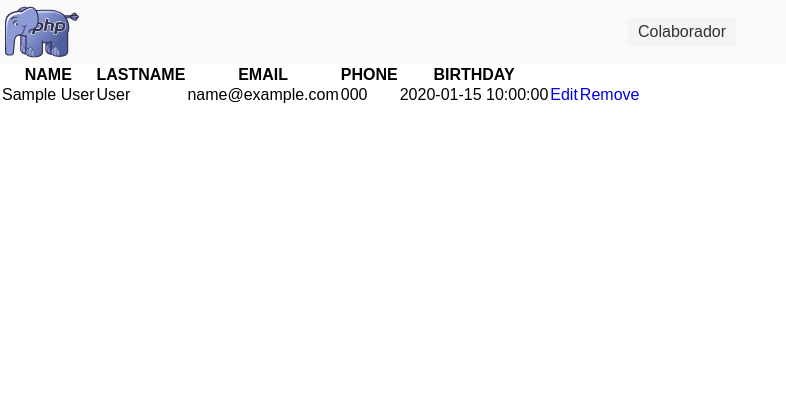
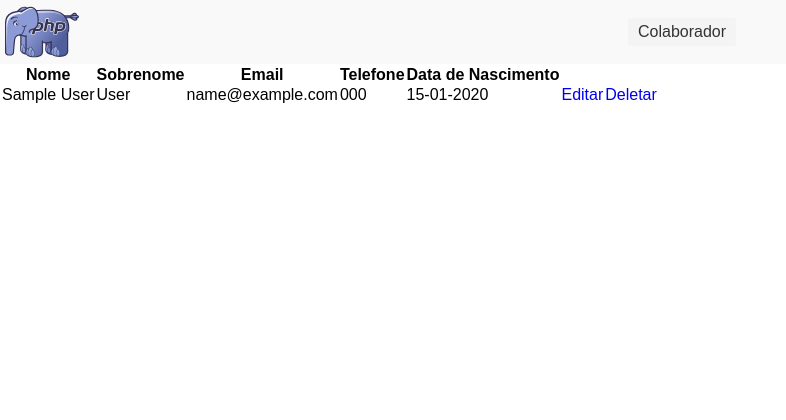
Before and after one commit to RicardoGorki/php-leader, a PHP site: page /list-users.php in a window 1280 px wide. Shown: the top 420 px of the page, without its empty margins (0-786 px from the left). Run offline with PHP 8.4, Linux system fonts and the light colour scheme; tables that the repository leaves empty hold one stand-in row (values such as "Sample post").

Commit message:
Date to show d-m-Y format in list

```diff
--- a/list-users.php
+++ b/list-users.php
@@ -7,17 +7,18 @@ require_once 'src/entities/User.php';
 $users = readUserAction($conn);
 
 ?>
+<link rel="stylesheet" href="src/styles/styles-list-users.css">
 <div class="container">
     <?php include 'src/components/header.php';
     include 'src/components/footer.php';
     ?>
     <table class="table-users">
         <tr>
-            <th>NAME</th>
-            <th>LASTNAME</th>
-            <th>EMAIL</th>
-            <th>PHONE</th>
-            <th>BIRTHDAY</th>
+            <th>Nome</th>
+            <th>Sobrenome</th>
+            <th>Email</th>
+            <th>Telefone</th>
+            <th>Data de Nascimento</th>
 
         </tr>
         <?php foreach ($users as $row) : ?>
@@ -26,12 +27,12 @@ $users = readUserAction($conn);
                 <td class="user-lastName"><?= htmlspecialchars($row['last_name']) ?></td>
                 <td class="user-email"><?= htmlspecialchars($row['email']) ?></td>
                 <td class="user-phone"><?= htmlspecialchars($row['phone_numbers']) ?></td>
-                <td class="user-birthDay"><?= htmlspecialchars($row['birth_day']) ?></td>
+                <td class="user-birthDay"><?= date("d-m-Y", strtotime(htmlspecialchars($row['birth_day']))) ?></td>
                 <td>
-                    <a class="btn btn-primary text-white" href="./update-users.php?id=<?= $row['id'] ?>">Edit</a>
+                    <a class="btn btn-primary text-white" href="./update-users.php?id=<?= $row['id'] ?>">Editar</a>
                 </td>
                 <td>
-                    <a class="btn btn-danger text-white" href="./delete-users.php?id=<?= $row['id'] ?>">Remove</a>
+                    <a class="btn btn-danger text-white" href="./delete-users.php?id=<?= $row['id'] ?>">Deletar</a>
                 </td>
             </tr>
         <?php endforeach; ?>
```
